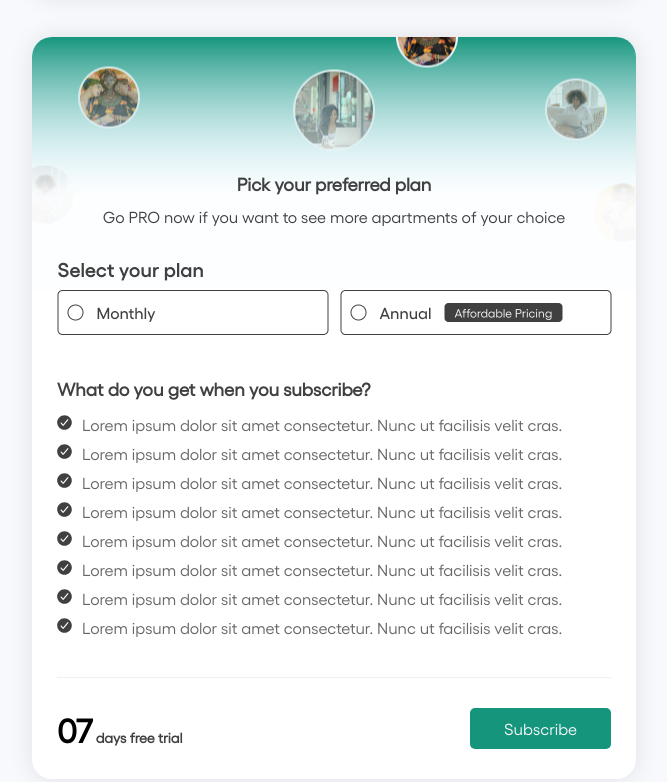
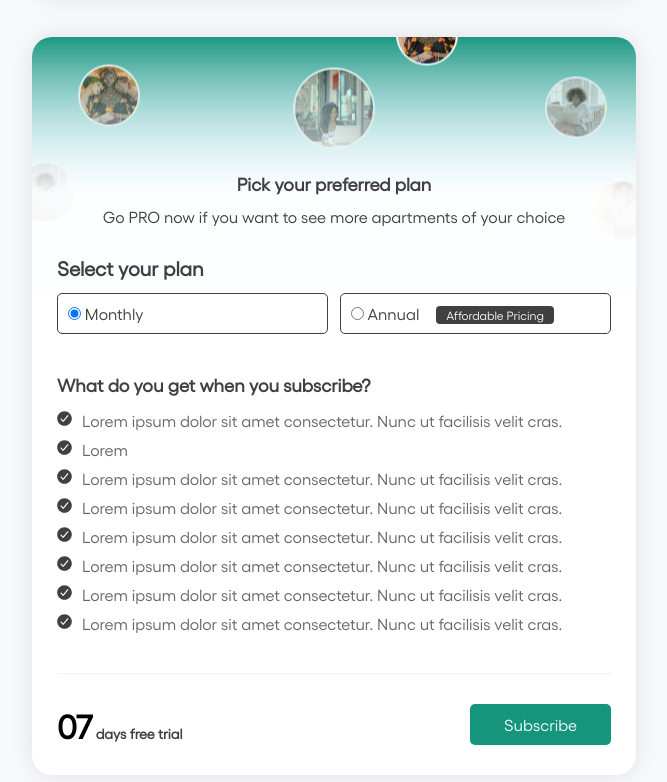
Before and after one commit to Joe-Atteen/Rent-Monitor, a plain HTML site: page index.html in a window 1280 px wide. Shown: the part 6762-7544 px from the top of the page, without its empty margins (306-973 px from the left). Drawn offline with Linux system fonts and the light colour scheme; files whose address does not match are found by name.

Commit message:
pricing section update

```diff
--- a/css/responsive.css
+++ b/css/responsive.css
@@ -568,11 +568,20 @@
 
   .pricing .options .plan {
     width: 500px;
-    background-size: 535px 950px;
+    background-size: 535px 1050px;
   }
 
-  .pricing .options .plan .select {
-    width: 450px;
+  .pricing .options .plan .select .radio-options {
+    display: grid;
+    justify-content: left;
+  }
+
+  .pricing .options .plan .select .radio-options div {
+    width: 100%;
+  }
+
+  .pricing .options .plan .select .radio-options div:nth-child(1) {
+    margin-bottom: 5px;
   }
 }
 
@@ -585,12 +594,8 @@
 
   .pricing .options .plan {
     width: 400px;
-    background-size: 535px 970px;
+    /* background-size: 535px 970px; */
     padding: 136px 10px 0 10px;
-  }
-
-  .pricing .options .plan .select {
-    width: 350px;
   }
 
   .pricing .options .trial .start button {
@@ -606,11 +611,7 @@
 
   .pricing .options .plan {
     width: 350px;
-    background-size: 535px 970px;
-  }
-
-  .pricing .options .plan .select {
-    width: 300px;
+    /* background-size: 535px 970px; */
   }
 }
 
@@ -622,11 +623,7 @@
 
   .pricing .options .plan {
     width: 300px;
-    background-size: 535px 970px;
-  }
-
-  .pricing .options .plan .select {
-    width: 250px;
+    /* background-size: 535px 970px; */
   }
 }
 
--- a/css/style.css
+++ b/css/style.css
@@ -903,6 +903,7 @@ button {
   background: #fff;
   box-shadow: 0px 0px 24px rgba(0, 0, 0, 0.1);
   border-radius: 20px;
+  height: auto;
 }
 
 .pricing .options .trial {
@@ -1040,6 +1041,53 @@ button {
   margin-bottom: 40px;
 }
 
+.pricing .options .plan .select h3 {
+  text-align: left;
+  font-weight: 600;
+  font-size: 20px;
+  line-height: 24px;
+  color: #404040;
+  margin-bottom: 13px;
+}
+
+.pricing .options .plan .select .radio-options {
+  display: flex;
+  justify-content: space-between;
+}
+
+.pricing .options .plan .select .radio-options div {
+  width: 49%;
+  padding: 10px;
+  border: 1px solid #404040;
+  border-radius: 5px;
+}
+
+.pricing .options .plan .select .radio-options div label {
+  font-weight: 500;
+  font-size: 16px;
+  line-height: 19px;
+  color: #404040;
+}
+
+.pricing .options .plan .select .radio-options div .affordable-pricing {
+  padding: 2px 10px;
+  background: #404040;
+  font-weight: 400;
+  font-size: 12px;
+  line-height: 14px;
+  color: #f8f9fd;
+  border-radius: 4px;
+  margin-left: 13px;
+}
+
+.tab {
+  display: none;
+}
+
+.active {
+  display: block;
+}
+
 .pricing .options .plan .start button {
   width: 141px;
   height: 41px;
@@ -1047,7 +1095,6 @@ button {
 
 aside {
   width: 1130px;
-  /* height: 258px; */
   box-shadow: 0px 0px 24px rgba(0, 0, 0, 0.1);
   border-radius: 20px;
   margin: 0 auto 0 auto;
--- a/index.html
+++ b/index.html
@@ -429,63 +429,144 @@
           <div class="plan">
             <h3>Pick your preferred plan</h3>
             <p>Go PRO now if you want to see more apartments of your choice</p>
-            <img class="select" src="images/select-your-plan.png" alt="" />
+            <div class="select">
+              <h3>Select your plan</h3>
+              <div class="radio-options">
+                <div>
+                  <input
+                    type="radio"
+                    name="select"
+                    id="monthly"
+                    value="Monthly"
+                    checked
+                  />
+                  <label for="monthly">Monthly</label>
+                </div>
+                <div>
+                  <input
+                    type="radio"
+                    name="select"
+                    id="annual"
+                    value="Annual"
+                  />
+                  <label for="annual">Annual</label>
+                  <label class="affordable-pricing">Affordable Pricing</label>
+                </div>
+              </div>
+            </div>
             <h4>What do you get when you subscribe?</h4>
+            <div class="monthly-tab tab active">
               <div class="what-you-get">
                 <img src="images/pointer.svg" alt="" />
                 <p class="point">
-                Lorem ipsum dolor sit amet consectetur. Nunc ut facilisis velit
-                cras.
+                  Lorem ipsum dolor sit amet consectetur. Nunc ut facilisis
+                  velit cras.
+                </p>
+              </div>
+              <div class="what-you-get">
+                <img src="images/pointer.svg" alt="" />
+                <p class="point">Lorem</p>
+              </div>
+              <div class="what-you-get">
+                <img src="images/pointer.svg" alt="" />
+                <p class="point">
+                  Lorem ipsum dolor sit amet consectetur. Nunc ut facilisis
+                  velit cras.
                 </p>
               </div>
               <div class="what-you-get">
                 <img src="images/pointer.svg" alt="" />
                 <p class="point">
-                Lorem ipsum dolor sit amet consectetur. Nunc ut facilisis velit
-                cras.
+                  Lorem ipsum dolor sit amet consectetur. Nunc ut facilisis
+                  velit cras.
                 </p>
               </div>
               <div class="what-you-get">
                 <img src="images/pointer.svg" alt="" />
                 <p class="point">
-                Lorem ipsum dolor sit amet consectetur. Nunc ut facilisis velit
-                cras.
+                  Lorem ipsum dolor sit amet consectetur. Nunc ut facilisis
+                  velit cras.
                 </p>
               </div>
               <div class="what-you-get">
                 <img src="images/pointer.svg" alt="" />
                 <p class="point">
-                Lorem ipsum dolor sit amet consectetur. Nunc ut facilisis velit
-                cras.
+                  Lorem ipsum dolor sit amet consectetur. Nunc ut facilisis
+                  velit cras.
                 </p>
               </div>
               <div class="what-you-get">
                 <img src="images/pointer.svg" alt="" />
                 <p class="point">
-                Lorem ipsum dolor sit amet consectetur. Nunc ut facilisis velit
-                cras.
+                  Lorem ipsum dolor sit amet consectetur. Nunc ut facilisis
+                  velit cras.
                 </p>
               </div>
               <div class="what-you-get">
                 <img src="images/pointer.svg" alt="" />
                 <p class="point">
-                Lorem ipsum dolor sit amet consectetur. Nunc ut facilisis velit
-                cras.
+                  Lorem ipsum dolor sit amet consectetur. Nunc ut facilisis
+                  velit cras.
+                </p>
+              </div>
+            </div>
+            <div class="annual-tab tab">
+              <div class="what-you-get">
+                <img src="images/pointer.svg" alt="" />
+                <p class="point">
+                  Lorem ipsum dolor sit amet consectetur. Nunc ut facilisis
+                  velit cras.
                 </p>
               </div>
               <div class="what-you-get">
                 <img src="images/pointer.svg" alt="" />
                 <p class="point">
-                Lorem ipsum dolor sit amet consectetur. Nunc ut facilisis velit
-                cras.
+                  Lorem ipsum dolor sit amet consectetur. Nunc ut facilisis
+                  velit cras.
                 </p>
               </div>
               <div class="what-you-get">
                 <img src="images/pointer.svg" alt="" />
                 <p class="point">
-                Lorem ipsum dolor sit amet consectetur. Nunc ut facilisis velit
-                cras.
+                  Lorem ipsum dolor sit amet consectetur. Nunc ut facilisis
+                  velit cras.
                 </p>
+              </div>
+              <div class="what-you-get">
+                <img src="images/pointer.svg" alt="" />
+                <p class="point">
+                  Lorem ipsum dolor sit amet consectetur. Nunc ut facilisis
+                  velit cras.
+                </p>
+              </div>
+              <div class="what-you-get">
+                <img src="images/pointer.svg" alt="" />
+                <p class="point">
+                  Lorem ipsum dolor sit amet consectetur. Nunc ut facilisis
+                  velit cras.
+                </p>
+              </div>
+              <div class="what-you-get">
+                <img src="images/pointer.svg" alt="" />
+                <p class="point">
+                  Lorem ipsum dolor sit amet consectetur. Nunc ut facilisis
+                  velit cras.
+                </p>
+              </div>
+              <div class="what-you-get">
+                <img src="images/pointer.svg" alt="" />
+                <p class="point">
+                  Lorem ipsum dolor sit amet consectetur. Nunc ut facilisis
+                  velit cras.
+                </p>
+              </div>
+              <div class="what-you-get">
+                <img src="images/pointer.svg" alt="" />
+                <p class="point">
+                  Lorem ipsum dolor sit amet consectetur. Nunc ut facilisis
+                  velit cras.
+                </p>
+              </div>
             </div>
             <div class="hor-line"></div>
             <div class="start">
--- a/script.js
+++ b/script.js
@@ -1,6 +1,5 @@
 const nav = document.querySelector("nav");
 window.addEventListener("scroll", () => {
-  console.log(window.scrollY);
   if (window.scrollY >= 50) {
     nav.classList.add("grey");
   } else {
@@ -65,3 +64,19 @@ function topFunction() {
   document.body.scrollTop = 0;
   document.documentElement.scrollTop = 0;
 }
+
+//monthly & annual plan
+const monthlyRadio = document.getElementById("monthly");
+const annualRadio = document.getElementById("annual");
+const monthlyTab = document.querySelector(".monthly-tab");
+const annualTab = document.querySelector(".annual-tab");
+
+monthlyRadio.addEventListener("change", () => {
+  monthlyTab.classList.add("active");
+  annualTab.classList.remove("active");
+});
+
+annualRadio.addEventListener("change", () => {
+  monthlyTab.classList.remove("active");
+  annualTab.classList.add("active");
+});
```
Lines whose indentation alone changed are shown as unchanged.
